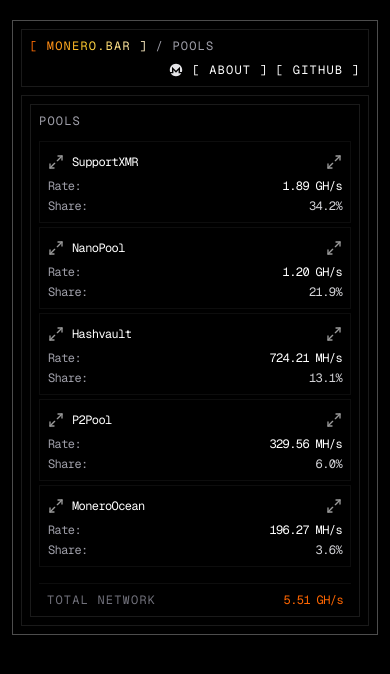
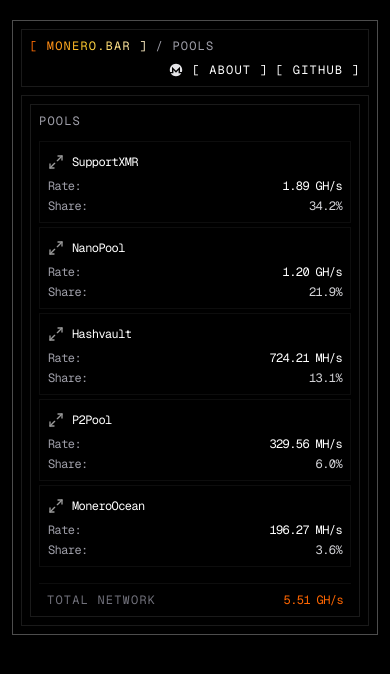
Before and after one commit to islemci/monerobar, a Next.js app: page /pools in a window 390 px wide. Shown: the top 674 px of the page. Built offline with nearby package versions, Linux system fonts and the light colour scheme; no server answers; the database is empty.

Commit message:
fix mobile icon bug

```diff
--- a/src/components/pools-list.tsx
+++ b/src/components/pools-list.tsx
@@ -108,14 +108,6 @@ export function PoolsList({ data }: PoolsListProps) {
                       {p.name}
                     </span>
                   </div>
-                  <Image
-                    src={isExpanded ? "/minimize.svg" : "/maximize.svg"}
-                    alt={isExpanded ? "Minimize" : "Maximize"}
-                    width={16}
-                    height={16}
-                    className="shrink-0 sm:hidden"
-                    style={{ filter: "invert(1) brightness(0.6)" }}
-                  />
                 </div>
 
                 {/* Distribution Bar - Hidden on Mobile */}
```
